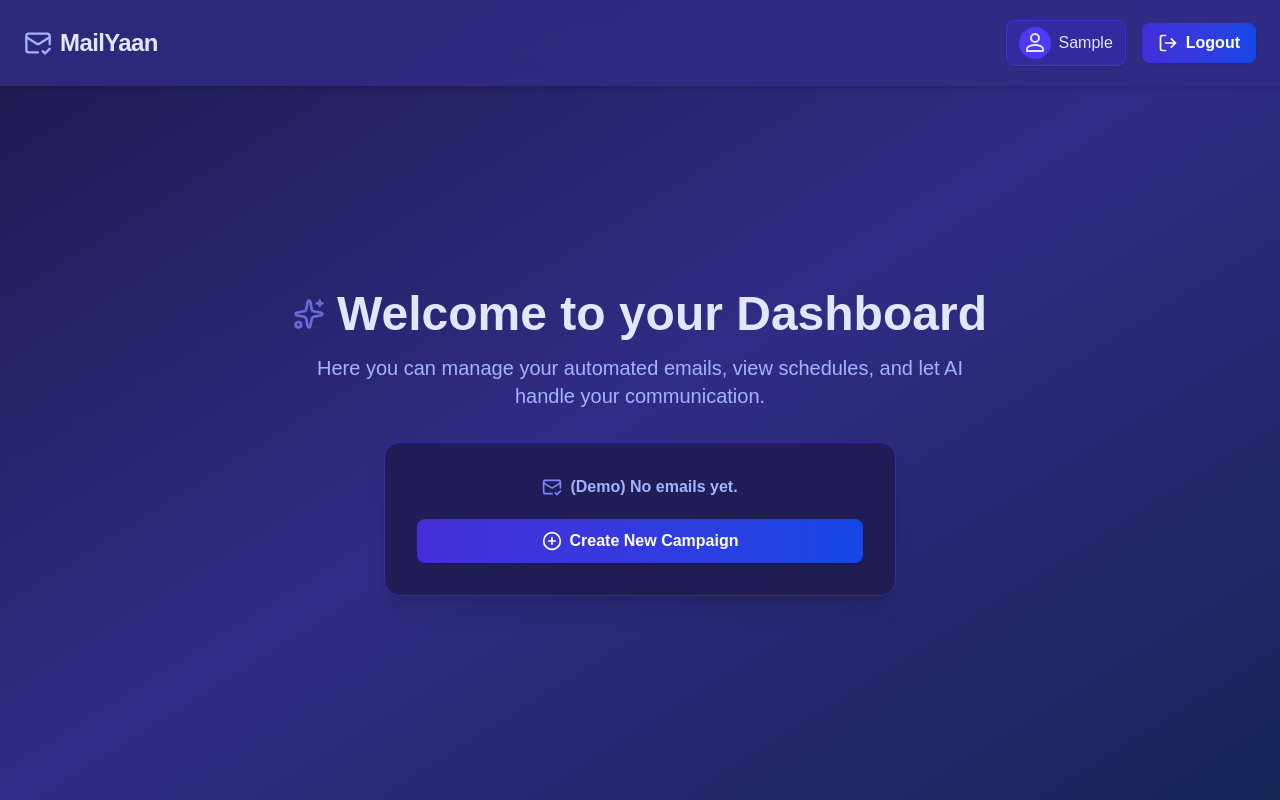
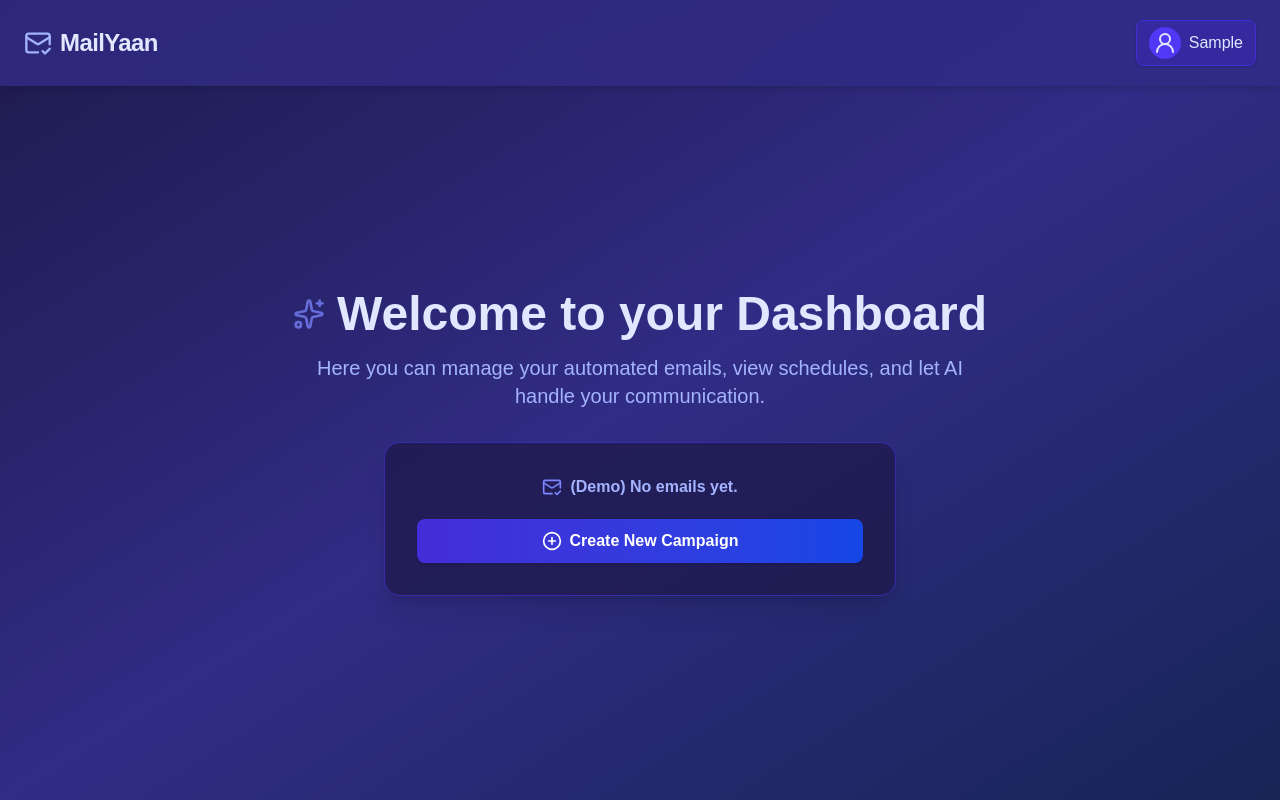
Before and after one commit to adityasriv2317/MailYaan, a Next.js app: page /dashboard in a window 1280 px wide. Built offline with nearby package versions, Linux system fonts and the light colour scheme; sample sign-in values are in the browser's storage.

Commit message:
profile panel

```diff
--- a/src/pages/dashboard.js
+++ b/src/pages/dashboard.js
@@ -1,13 +1,24 @@
 "use client";
 
-import { useEffect, useState } from "react";
+import { useEffect, useState, useRef } from "react";
 import { useRouter } from "next/router";
 import { motion } from "framer-motion";
-import { MailCheck, PlusCircle, LogOut, Sparkles, User2 } from "lucide-react";
+import {
+  MailCheck,
+  PlusCircle,
+  LogOut,
+  Sparkles,
+  User2,
+} from "lucide-react";
 
 export default function Dashboard() {
   const router = useRouter();
   const [userName, setUserName] = useState("");
+  const [userFullName, setUserFullName] = useState("");
+  const [userPic, setUserPic] = useState("");
+  const [userEmail, setUserEmail] = useState("");
+  const [panelOpen, setPanelOpen] = useState(false);
+  const panelRef = useRef();
 
   useEffect(() => {
     // Simple auth check
@@ -17,7 +28,6 @@ export default function Dashboard() {
     ) {
       router.replace("/auth");
     }
-    // Try to get user name from localStorage (or set a default)
     const user = localStorage.getItem("mailyaan-user");
     if (user) {
       try {
@@ -26,11 +36,20 @@ export default function Dashboard() {
         const fullName = parsed.name || "User";
         const firstName = fullName.split(" ")[0];
         setUserName(firstName);
+        setUserFullName(fullName);
+        setUserPic(parsed.picture || "");
+        setUserEmail(parsed.email || "");
       } catch {
         setUserName("User");
+        setUserFullName("");
+        setUserPic("");
+        setUserEmail("");
       }
     } else {
       setUserName("User");
+      setUserFullName("");
+      setUserPic("");
+      setUserEmail("");
     }
   }, [router]);
 
@@ -40,12 +59,23 @@ export default function Dashboard() {
     router.push("/");
   }
 
+  // Close panel on outside click
+  useEffect(() => {
+    function handleClick(e) {
+      if (panelRef.current && !panelRef.current.contains(e.target)) {
+        setPanelOpen(false);
+      }
+    }
+    if (panelOpen) document.addEventListener("mousedown", handleClick);
+    return () => document.removeEventListener("mousedown", handleClick);
+  }, [panelOpen]);
+
   return (
     <motion.div
       initial={{ opacity: 0, y: 40 }}
       animate={{ opacity: 1, y: 0 }}
       transition={{ duration: 0.6 }}
-      className="min-h-screen flex flex-col bg-gradient-to-br from-indigo-950 via-indigo-900 to-blue-950"
+      className="min-h-screen flex select-none flex-col bg-gradient-to-br from-indigo-950 via-indigo-900 to-blue-950"
     >
       <motion.header
         className="flex justify-between items-center px-6 py-5 shadow-md bg-indigo-900/80 backdrop-blur-md"
@@ -59,25 +89,23 @@ export default function Dashboard() {
             MailYaan
           </span>
         </div>
-        <div className="flex items-center gap-4">
-          {/* Profile button */}
-          <div className="flex items-center gap-2 px-3 py-1.5 rounded-lg bg-indigo-800/70 hover:bg-indigo-700/80 transition cursor-pointer select-none shadow border border-indigo-700">
+        <div className="flex items-center gap-4 relative">
+          {/* User Panel Button */}
+          <div
+            className="flex items-center gap-2 px-3 py-1.5 rounded-lg bg-indigo-800/70 hover:bg-indigo-700/80 transition cursor-pointer select-none shadow border border-indigo-700"
+            onClick={() => setPanelOpen((v) => !v)}
+          >
+            {userPic ? (
+              <img
+                src={userPic}
+                alt={userName}
+                className="w-8 h-8 rounded-full object-cover border-2 border-indigo-400"
+              />
+            ) : (
               <span className="bg-indigo-600 rounded-full p-1 flex items-center justify-center">
-              <svg
-                xmlns="http://www.w3.org/2000/svg"
-                className="w-6 h-6 text-indigo-100"
-                fill="none"
-                viewBox="0 0 24 24"
-                stroke="currentColor"
-                strokeWidth={2}
-              >
-                <path
-                  strokeLinecap="round"
-                  strokeLinejoin="round"
-                  d="M16 7a4 4 0 11-8 0 4 4 0 018 0zM12 14c-4.418 0-8 1.79-8 4v2h16v-2c0-2.21-3.582-4-8-4z"
-                />
-              </svg>
+                <User2 className="w-6 h-6 text-indigo-100" />
               </span>
+            )}
             <span
               className="text-indigo-100 font-medium text-base"
               id="dashboard-username"
@@ -85,12 +113,31 @@ export default function Dashboard() {
               {userName}
             </span>
           </div>
+          {/* User Panel Dropdown */}
+          {panelOpen && (
+            <div
+              ref={panelRef}
+              className="absolute right-0 top-14 z-50 bg-gray-900 border border-indigo-700 rounded-xl shadow-xl p-5 min-w-[220px] flex flex-col items-center animate-fade-in"
+            >
+              {userPic && (
+                <img
+                  src={userPic}
+                  alt={userName}
+                  className="w-16 h-16 rounded-full object-cover border-2 border-indigo-400 mb-2"
+                />
+              )}
+              <div className="text-lg font-semibold text-indigo-100 mb-1">
+                {userFullName || userName}
+              </div>
+              <div className="text-indigo-300 text-sm mb-3">{userEmail}</div>
               <button
                 onClick={handleLogout}
-            className="flex items-center gap-2 px-4 py-2 rounded-lg bg-gradient-to-r from-indigo-700 to-blue-700 text-white font-semibold shadow hover:from-indigo-800 hover:to-blue-800 transition"
+                className="w-full flex items-center justify-center gap-2 px-4 py-2 rounded-lg bg-gradient-to-r from-indigo-700 to-blue-700 text-white font-semibold shadow hover:from-indigo-800 hover:to-blue-800 transition mt-2"
               >
                 <LogOut className="w-5 h-5" /> Logout
               </button>
+            </div>
+          )}
         </div>
       </motion.header>
       <motion.main
```
Lines whose indentation alone changed are shown as unchanged.
